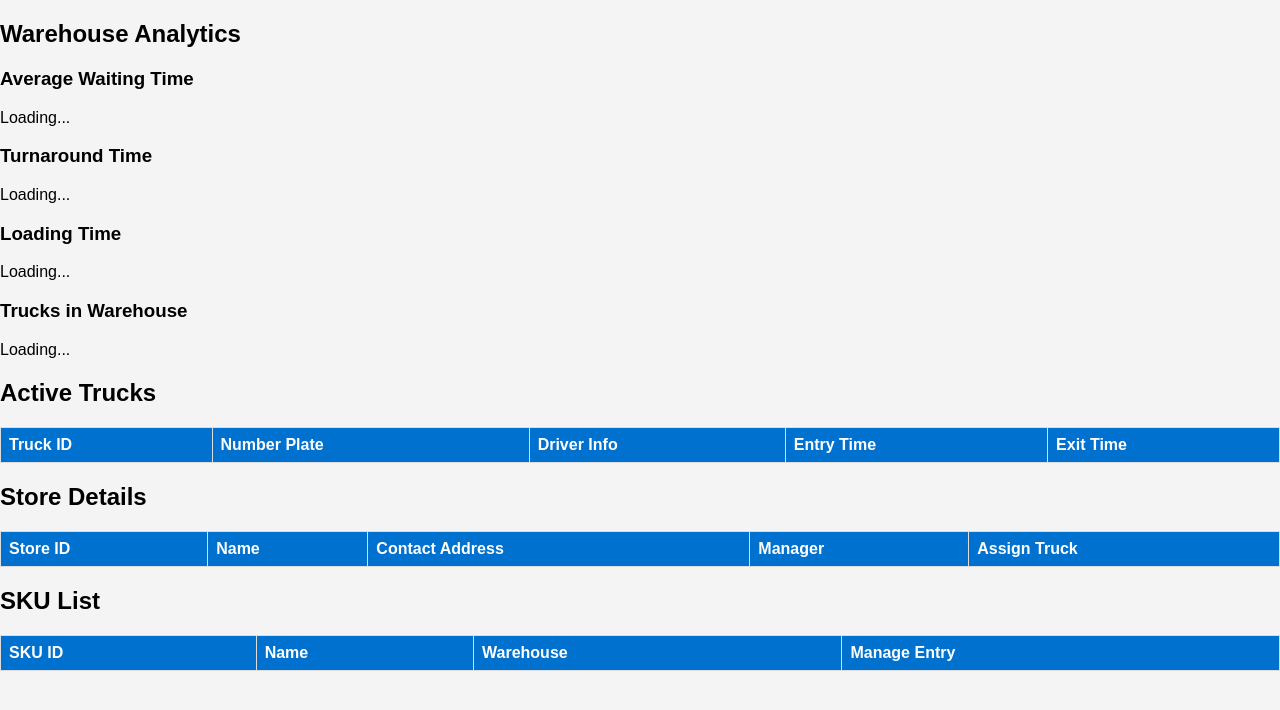
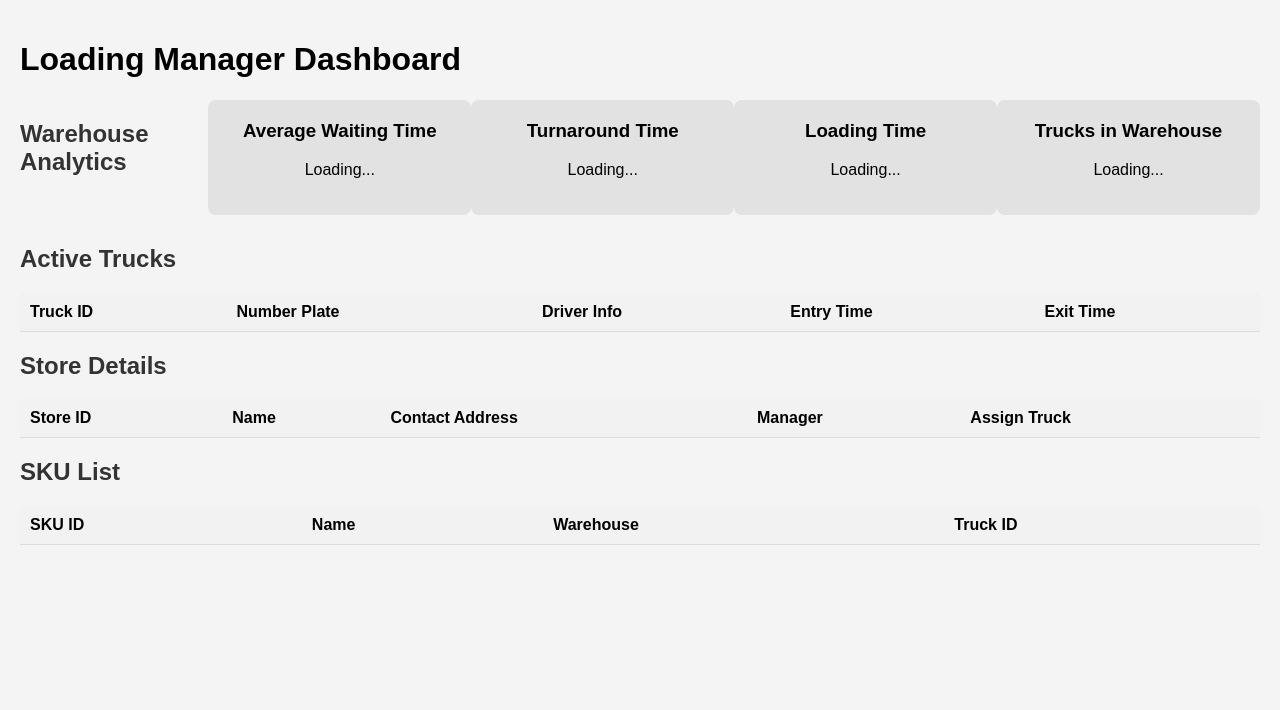
Before and after one commit to dinaaksh/yard-management, a Flask app: page /userdash in a window 1280 px wide. Shown: the top 710 px of the page. Run offline with Flask 3, Linux system fonts and the light colour scheme; data that the repository does not hold is empty.

Commit message:
Update userdash.html

```diff
--- a/main/templates/userdash.html
+++ b/main/templates/userdash.html
@@ -4,9 +4,12 @@
     <meta charset="UTF-8">
     <meta name="viewport" content="width=device-width, initial-scale=1.0">
     <title>Warehouse Management Dashboard</title>
-    <link rel="stylesheet" href="styles.css">
+    <link rel="stylesheet" href="{{ url_for('static', filename='userstyle.css') }}">
 </head>
 <body>
+    <header>
+        <h1>Loading Manager Dashboard</h1>
+    </header>
 
     <!-- Analytics Section -->
     <section id="analytics-panel">
@@ -29,8 +32,11 @@
         </div>
     </section>
 
+    <!-- Tables Section -->
+    <section id="tables-section">
+        <div class="table-wrapper">
             <!-- Truck List Table -->
-    <section id="truck-list-section">
+            <section id="truck-list-section" class="table-container">
                 <h2>Active Trucks</h2>
                 <table id="truck-list-table">
                     <thead>
@@ -49,7 +55,7 @@
             </section>
 
             <!-- Store Table -->
-    <section id="store-section">
+            <section id="store-section" class="table-container">
                 <h2>Store Details</h2>
                 <table id="store-table">
                     <thead>
@@ -66,9 +72,11 @@
                     </tbody>
                 </table>
             </section>
+        </div>
 
+        <div class="table-wrapper">
             <!-- SKU List Table -->
-    <section id="sku-list-section">
+            <section id="sku-list-section" class="table-container">
                 <h2>SKU List</h2>
                 <table id="sku-list-table">
                     <thead>
@@ -76,7 +84,7 @@
                             <th>SKU ID</th>
                             <th>Name</th>
                             <th>Warehouse</th>
-                    <th>Manage Entry</th>
+                            <th>Truck ID</th> <!-- Updated column name -->
                         </tr>
                     </thead>
                     <tbody>
@@ -85,6 +93,7 @@
                 </table>
             </section>
 
-    <script src="script.js"></script>
+
+    <script src="{{ url_for('static', filename='usercript.js') }}" defer></script>
 </body>
 </html>
```
Lines whose indentation alone changed are shown as unchanged.
